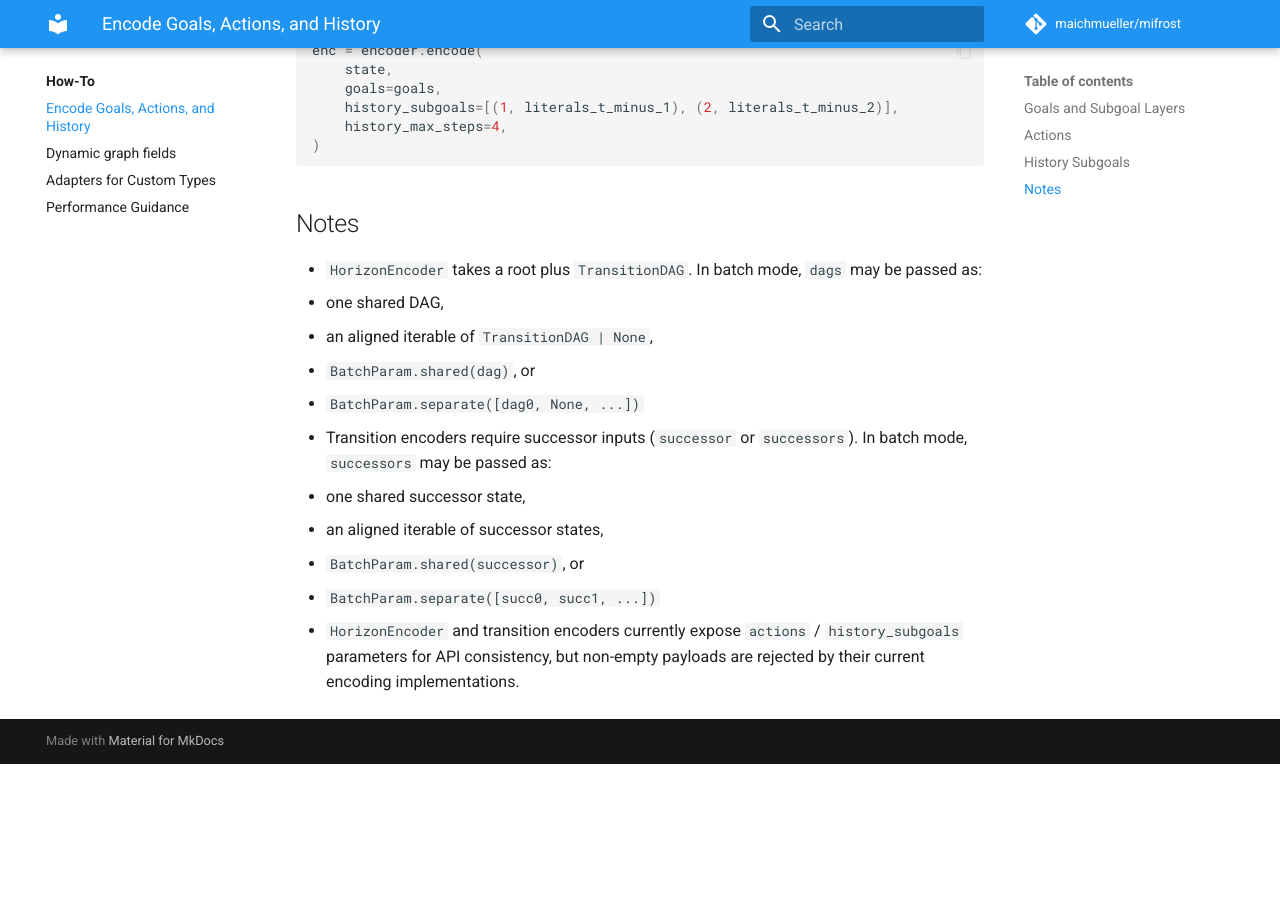
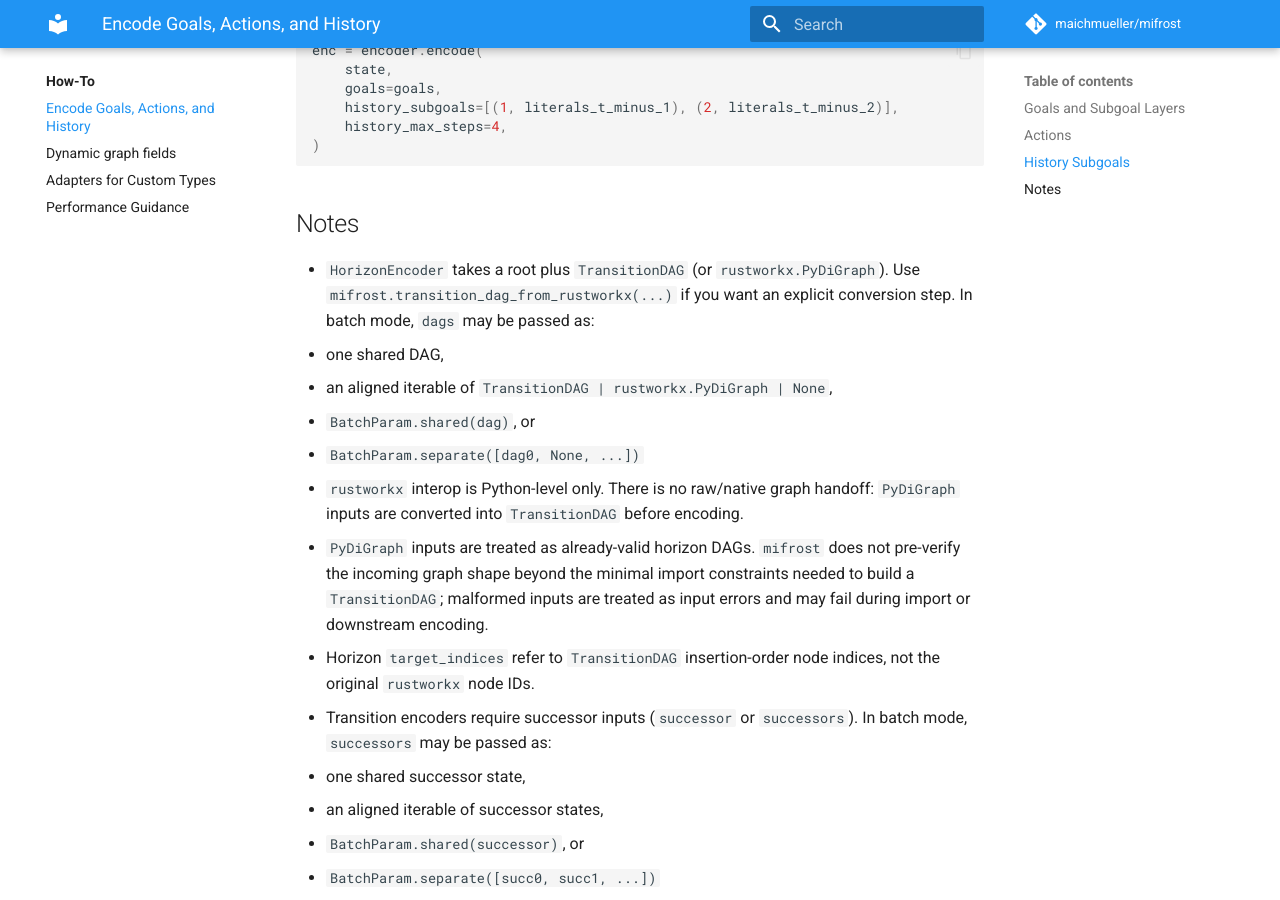
Before and after one commit to maichmueller/mifrost, an MkDocs documentation site: the page built from docs/how-to/encode-goals-actions-history.md, in a window 1280 px wide and 900 px high, scrolled down 855 px. Built offline with MkDocs 1.6.1 and Material for MkDocs 9.7.7, drawn with Linux system fonts in a browser that asks for light colours; comment, search, counter and statistics services are not loaded; the version menu is left out; before the commit the page ends 1619 px from its top, so only the background shows below that.

Commit message:
update docs

```diff
--- a/docs/how-to/encode-goals-actions-history.md
+++ b/docs/how-to/encode-goals-actions-history.md
@@ -39,11 +39,21 @@ enc = encoder.encode(
 
 ## Notes
 
-- `HorizonEncoder` takes a root plus `TransitionDAG`. In batch mode, `dags` may be passed as:
+- `HorizonEncoder` takes a root plus `TransitionDAG` (or `rustworkx.PyDiGraph`).
+  Use `mifrost.transition_dag_from_rustworkx(...)` if you want an explicit conversion step.
+  In batch mode, `dags` may be passed as:
   - one shared DAG,
-  - an aligned iterable of `TransitionDAG | None`,
+  - an aligned iterable of `TransitionDAG | rustworkx.PyDiGraph | None`,
   - `BatchParam.shared(dag)`, or
   - `BatchParam.separate([dag0, None, ...])`
+- `rustworkx` interop is Python-level only. There is no raw/native graph handoff:
+  `PyDiGraph` inputs are converted into `TransitionDAG` before encoding.
+- `PyDiGraph` inputs are treated as already-valid horizon DAGs. `mifrost` does not
+  pre-verify the incoming graph shape beyond the minimal import constraints needed to
+  build a `TransitionDAG`; malformed inputs are treated as input errors and may fail
+  during import or downstream encoding.
+- Horizon `target_indices` refer to `TransitionDAG` insertion-order node indices, not
+  the original `rustworkx` node IDs.
 - Transition encoders require successor inputs (`successor` or `successors`). In batch mode,
   `successors` may be passed as:
   - one shared successor state,
```
Also changed, not shown: docs/how-to/choose-an-encoder.md (+10 -2 lines), docs/tutorials/batching-and-streaming.md (+6 -0 lines).
